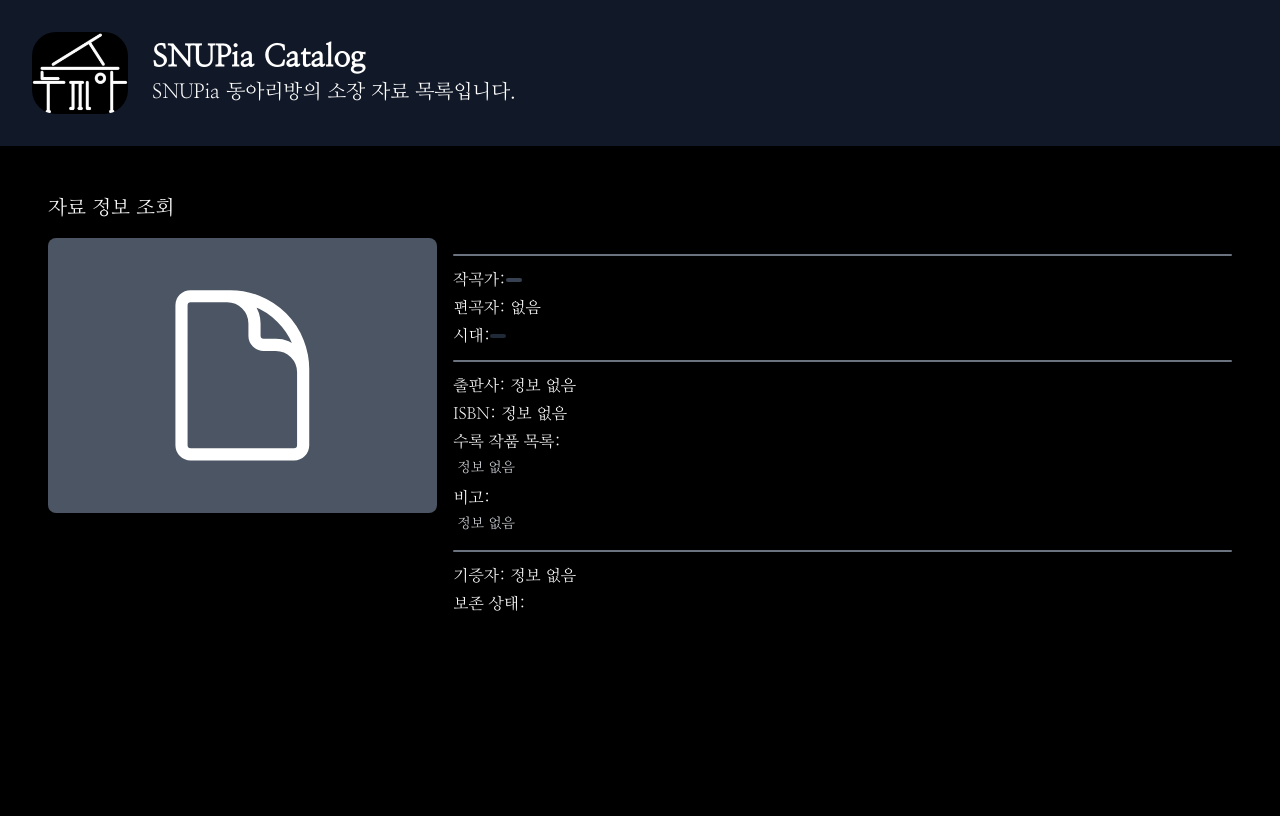
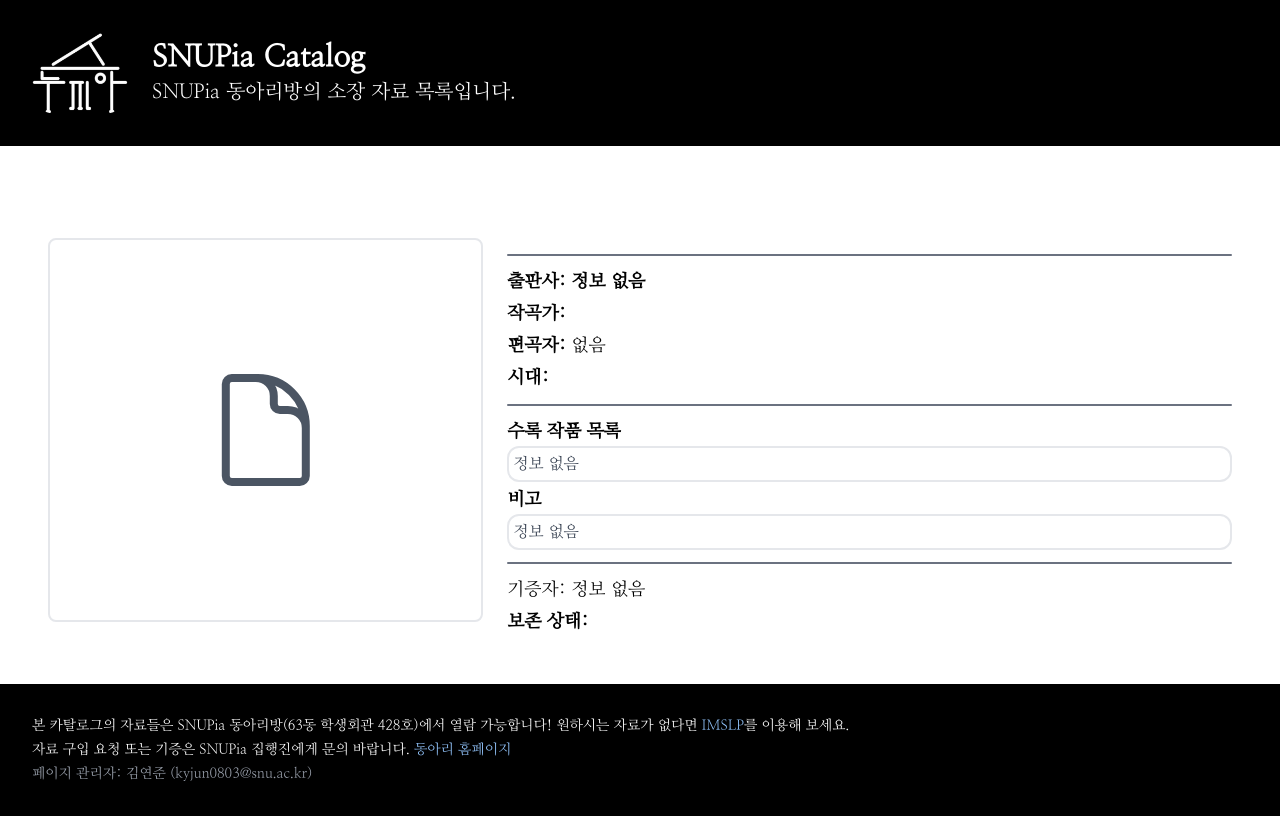
Before and after one commit to Superfish83/snupia_utils, a Next.js app: page /catalog/1 in a window 1280 px wide. Built offline with nearby package versions, Linux system fonts and the light colour scheme; no server answers.

Commit message:
search bar

```diff
--- a/app/catalog/[id]/page.js
+++ b/app/catalog/[id]/page.js
@@ -5,11 +5,40 @@ import { use } from "react";
 import Image from "next/image";
 import Link from "next/link";
 
-import {
-  TagComposer,
-  TagEra,
-  MaybeImage,
-} from "@/components/catalog/catalogItem";
+import { TagComposer, TagEra } from "@/components/catalog/catalogItem";
+import { DocumentIcon } from "@heroicons/react/24/outline";
+import CatalogFooter from "@/components/catalog/catalogFooter";
+
+function MaybeImage({ imageUrl, webImageUrl }) {
+  const url =
+    imageUrl && imageUrl.length > 0
+      ? imageUrl
+      : webImageUrl && webImageUrl.length > 0
+      ? webImageUrl
+      : null;
+  const valid = url != null;
+
+  return (
+    <div
+      className={
+        "flex w-2/5 h-96 items-center justify-center rounded-lg text-gray-600 border-2 " +
+        (!valid && " bg-white")
+      }
+    >
+      {valid ? (
+        <Image
+          src={url}
+          alt="Catalog Item"
+          className="w-fit h-full"
+          width={200}
+          height={200}
+        />
+      ) : (
+        <DocumentIcon className="w-1/2 my-10 h-32" />
+      )}
+    </div>
+  );
+}
 
 export default function CatalogId({ params }) {
   const { id } = use(params);
@@ -31,7 +60,7 @@ export default function CatalogId({ params }) {
       <header>
         <Link
           href="/catalog"
-          className="flex p-8 space-x-6 items-center min-h-36 bg-gray-900"
+          className="flex p-8 space-x-6 items-center min-h-36 bg-black"
         >
           <Image
             src="/logo.png"
@@ -52,58 +81,58 @@ export default function CatalogId({ params }) {
       <section className="p-4 md:p-12 ">
         <div className="text-xl mb-4">자료 정보 조회</div>
         {itemJson ? (
-          <section className="flex space-x-4 rounded-xl w-full min-h-96">
-            <MaybeImage imageUrl={"/logo.png"} />
+          <section className="flex space-x-6 rounded-xl w-full min-h-96 text-black text-lg">
+            <MaybeImage imageUrl={itemJson.img} webImageUrl={itemJson.webimg} />
             <div className="flex flex-col w-2/3 h-full justify-center space-y-3">
               <div className="space-y-1">
                 <div className="text-2xl font-bold">{itemJson.title_kor}</div>
+                <div className=" text-gray-700">{itemJson.description}</div>
                 {itemJson.title_org && (
-                  <div className="text-gray-300">
-                    원제: {itemJson.title_org}
+                  <div className="text-gray-700">
+                    {`(원제: ${itemJson.title_org})`}
                   </div>
                 )}
-                <div className=" text-gray-300">{itemJson.description}</div>
               </div>
 
               <div className="w-full h-0.5 rounded-full my-10 bg-gray-500" />
 
               <div className="space-y-1">
-                <div className="flex items-center">
-                  작곡가: <TagComposer composer={itemJson.composer_kor} />{" "}
-                  {itemJson.composer_org && (
-                    <div className="text-gray-300">
-                      ({itemJson.composer_org})
-                    </div>
-                  )}
+                <div className="font-bold">
+                  출판사:{" "}
+                  {itemJson.publisher ? itemJson.publisher : "정보 없음"}
+                </div>
+                {itemJson.isbn && (
+                  <div className="">
+                    <span className="font-bold">ISBN: </span> {itemJson.isbn}
+                  </div>
+                )}
+                <div className="">
+                  <span className="font-bold">작곡가:</span>{" "}
+                  {itemJson.composer_kor}
+                  {itemJson.composer_org ? ` (${itemJson.composer_org})` : ""}
                 </div>
                 <div className="">
-                  편곡자:{" "}
+                  <span className="font-bold">편곡자:</span>{" "}
                   {itemJson.transcription ? itemJson.transcription : "없음"}
                 </div>
-                <div className="flex items-center">
-                  시대: <TagEra era={itemJson.era} />
+                <div className="">
+                  <span className="font-bold">시대:</span> {itemJson.era}
+                  {itemJson.era_eng ? ` (${itemJson.era_eng})` : ""}
                 </div>
               </div>
 
               <div className="w-full h-0.5 rounded-full my-10 bg-gray-500" />
 
               <div className="space-y-1">
-                <div className="">
-                  출판사:{" "}
-                  {itemJson.publisher ? itemJson.publisher : "정보 없음"}
-                </div>
-                <div className="">
-                  ISBN: {itemJson.isbn ? itemJson.isbn : "정보 없음"}
-                </div>
                 <div>
-                  수록 작품 목록:
-                  <div className="text-sm text-gray-300 p-1">
+                  <div className="font-bold">수록 작품 목록</div>
+                  <div className="text-base text-gray-700 border-2 rounded-xl p-1">
                     {itemJson.opus ? itemJson.opus : "정보 없음"}
                   </div>
                 </div>
                 <div>
-                  비고:
-                  <div className="text-sm text-gray-300 p-1">
+                  <div className="font-bold">비고</div>
+                  <div className="text-base text-gray-700 border-2 rounded-xl p-1">
                     {itemJson.desc2 ? itemJson.desc2 : "정보 없음"}
                   </div>
                 </div>
@@ -115,14 +144,14 @@ export default function CatalogId({ params }) {
                 <div className="">
                   기증자: {itemJson.doner ? itemJson.doner : "정보 없음"}
                 </div>
-                <div>
+                <div className="font-bold">
                   보존 상태:{" "}
                   {itemJson.condition == 3 ? (
-                    <span className="text-green-300">양호</span>
+                    <span className="text-green-600">좋음</span>
                   ) : itemJson.condition == 2 ? (
-                    <span className="text-yellow-300">보통</span>
+                    <span className="text-yellow-600">보통</span>
                   ) : itemJson.condition == 1 ? (
-                    <span className="text-red-300">나쁨</span>
+                    <span className="text-red-600">나쁨</span>
                   ) : null}
                 </div>
               </div>
@@ -132,6 +161,7 @@ export default function CatalogId({ params }) {
           <div className="my-40 text-center">Loading...</div>
         )}
       </section>
+      <CatalogFooter />
     </>
   );
 }
--- a/app/catalog/layout.js
+++ b/app/catalog/layout.js
@@ -12,7 +12,7 @@ export const metadata = {
 export default function RootLayout({ children }) {
   return (
     <section
-      className={`${fontNanumMyeongjo.className} antialiased`}
+      className={`${fontNanumMyeongjo.className} antialiased bg-white`}
       id="catalog"
     >
       {children}
--- a/app/catalog/page.js
+++ b/app/catalog/page.js
@@ -1,84 +1,58 @@
 "use client";
 import { useEffect, useState } from "react";
-import CatalogItem from "@/components/catalog/catalogItem";
-import Image from "next/image";
-import Link from "next/link";
+import CatalogItem, { TagEra } from "@/components/catalog/catalogItem";
+import CatalogFooter from "@/components/catalog/catalogFooter";
+import SearchHeader from "@/components/catalog/searchHeader";
 
 export default function Catalog() {
   const [catalogData, setCatalogData] = useState(null);
   const [catalogVersion, setCatalogVersion] = useState(null);
-  const [loading, setLoading] = useState(true);
+  const [isLoading, setIsLoading] = useState(true);
+
+  const [displayData, setDisplayData] = useState(null);
+  const [displayText, setDisplayText] = useState("전체 자료 목록");
 
   useEffect(() => {
     async function fetchCatalogData() {
       const res = await fetch("/api/catalog");
       const data = await res.json();
       setCatalogData(data.data);
+      setDisplayData(data.data);
       setCatalogVersion(data.version);
-      setLoading(false);
+      setIsLoading(false);
     }
     fetchCatalogData();
-  }, [loading]);
+  }, [isLoading]);
 
   return (
     <>
-      <header className="flex p-4 md:p-8 space-x-6 items-center min-h-36 bg-gray-900">
-        <Image
-          src="/logo.png"
-          alt="SNUPia Logo"
-          width={100}
-          height={100}
-          className="w-24 rounded-3xl"
+      <SearchHeader
+        loading={isLoading}
+        catalogVersion={catalogVersion}
+        catalogData={catalogData}
+        setDisplayData={setDisplayData}
+        setDisplayText={setDisplayText}
+        setIsLoading={setIsLoading}
       />
-        <div className="space-y-0.5">
-          <div className="text-xl md:text-3xl font-bold">SNUPia Catalog</div>
-          <div className="text-sm md:text-xl">
-            SNUPia 동아리방의 소장 자료 목록입니다.
-          </div>
-          <div className="text-sm text-gray-400">
-            Version: {!loading ? catalogVersion : "Loading..."}
-          </div>
-        </div>
-      </header>
-      <article className="p-4 md:p-8 ">
-        <div className="text-xl mb-4">전체 검색 결과</div>
-        {catalogData ? (
+      <article className="p-4 md:p-8 text-black ">
+        <div className="text-xl mb-4">{displayText}</div>
+        {displayData ? (
+          displayData.length > 0 ? (
             <section className="grid grid-cols-1 md:grid-cols-2 lg:grid-cols-3 gap-4">
-            {catalogData.map((item, index) =>
+              {displayData.map((item, index) =>
                 item.id && item.id !== 0 ? (
                   <CatalogItem key={index} itemJson={item} />
                 ) : null
               )}
             </section>
           ) : (
+            <div className="my-40 text-center">검색 결과가 없습니다.</div>
+          )
+        ) : (
           <div className="my-40 text-center">Loading...</div>
         )}
       </article>
-      <footer className="flex px-4 md:px-8 py-8 items-center ">
-        <div className="space-y-1 text-sm">
-          <div className="">
-            위 자료들은 SNUPia 동아리방(63동 학생회관 428호)에서 열람
-            가능합니다! 원하시는 자료가 없다면{" "}
-            <span>
-              <Link href={"https://imslp.org"} className="text-blue-300">
-                IMSLP
-              </Link>
-            </span>
-            를 이용해 보세요.
-          </div>
-          <div>
-            자료 구입 요청 또는 기증은 SNUPia 집행진에게 문의 바랍니다.{" "}
-            <span>
-              <Link href={"https://snupia.kr"} className="text-blue-300">
-                동아리 홈페이지
-              </Link>
-            </span>
-          </div>
-          <div className="text-gray-400">
-            카탈로그 페이지 관리자: 김연준 (kyjun0803@snu.ac.kr)
-          </div>
-        </div>
-      </footer>
+      <CatalogFooter />
     </>
   );
 }
--- /dev/null
+++ b/components/catalog/catalogFooter.js
@@ -0,0 +1,31 @@
+import Link from "next/link";
+
+export default function CatalogFooter() {
+  return (
+    <footer className="flex px-4 md:px-8 py-8 items-center bg-black">
+      <div className="space-y-1 text-sm">
+        <div className="">
+          본 카탈로그의 자료들은 SNUPia 동아리방(63동 학생회관 428호)에서 열람
+          가능합니다! 원하시는 자료가 없다면{" "}
+          <span>
+            <Link href={"https://imslp.org"} className="text-blue-300">
+              IMSLP
+            </Link>
+          </span>
+          를 이용해 보세요.
+        </div>
+        <div>
+          자료 구입 요청 또는 기증은 SNUPia 집행진에게 문의 바랍니다.{" "}
+          <span>
+            <Link href={"https://snupia.kr"} className="text-blue-300">
+              동아리 홈페이지
+            </Link>
+          </span>
+        </div>
+        <div className="text-gray-400">
+          페이지 관리자: 김연준 (kyjun0803@snu.ac.kr)
+        </div>
+      </div>
+    </footer>
+  );
+}
--- a/components/catalog/catalogItem.js
+++ b/components/catalog/catalogItem.js
@@ -2,52 +2,60 @@ import Image from "next/image";
 import { DocumentIcon } from "@heroicons/react/24/outline";
 import Link from "next/link";
 
-export function TagComposer({ composer }) {
+const tagCss = {
+  바로크: "bg-red-800 hover:bg-red-700",
+  고전: "bg-orange-700 hover:bg-orange-600",
+  낭만: "bg-amber-600 hover:bg-amber-500",
+  인상주의: "bg-blue-800 hover:bg-blue-700",
+  현대: "bg-violet-800 hover:bg-violet-700",
+  동시대: "bg-purple-800 hover:bg-purple-700",
+  "팝/가요": "bg-green-800 hover:bg-green-700",
+  재즈: "bg-cyan-800 hover:bg-cyan-700",
+  "분류 없음": "bg-gray-800 hover:bg-gray-700",
+};
+
+function TagComposer({ composer }) {
   return (
     <div
-      className="my-0.5 mr-1 bg-gray-700 hover:bg-gray-500 transition-all
-       px-2 py-0.5 rounded-xl text-sm w-fit"
+      className="my-0.5 mr-1 bg-gray-800 hover:bg-gray-700 text-white cursor-pointer transition-all
+       px-2 py-0.5 rounded-xl w-fit"
     >
       {composer}
     </div>
   );
 }
-export function TagEra({ era }) {
+
+function TagEra({ era }) {
   return (
     <div
       className={
-        "my-0.5 mr-1 px-2 py-0.5 rounded-xl text-sm w-fit transition-all " +
-        (era == "바로크 시대"
-          ? "bg-red-800 hover:bg-red-600"
-          : era == "고전 시대"
-          ? "bg-orange-700 hover:bg-orange-600"
-          : era == "낭만주의"
-          ? "bg-amber-600 hover:bg-amber-500"
-          : era == "인상주의"
-          ? "bg-blue-800 hover:bg-blue-600"
-          : era == "현대"
-          ? "bg-purple-800 hover:bg-purple-600"
-          : era == "팝/가요"
-          ? "bg-green-800 hover:bg-green-600"
-          : era == "재즈"
-          ? "bg-cyan-800 hover:bg-cyan-600"
-          : "bg-gray-800 hover:bg-gray-600")
+        "my-0.5 mr-1 px-2 py-0.5 rounded-xl w-fit " +
+        "transition-all cursor-pointer text-white " +
+        tagCss[era]
       }
     >
       {era}
     </div>
   );
 }
-export function MaybeImage({ imageUrl, valid = false }) {
+function ItemMaybeImage({ imageUrl, webImageUrl }) {
+  const url =
+    imageUrl && imageUrl.length > 0
+      ? imageUrl
+      : webImageUrl && webImageUrl.length > 0
+      ? webImageUrl
+      : null;
+  const valid = url != null;
+
   return (
     <div
       className={
-        "flex w-1/3 h-full items-center justify-center rounded-lg" +
-        (!valid && " bg-gray-600")
+        "flex w-1/3 h-full items-center justify-center rounded-lg text-gray-600 border-2 border-gray-600" +
+        (!valid && " bg-white")
       }
     >
       {valid ? (
-        <Image src={imageUrl} alt="Catalog Item" width={200} height={200} />
+        <Image src={url} alt="Catalog Item" width={200} height={200} />
       ) : (
         <DocumentIcon className="w-1/2 my-10 min-h-32" />
       )}
@@ -60,26 +68,28 @@ export default function CatalogItem({ itemJson }) {
     <Link
       href={`/catalog/${itemJson.id}`}
       className="flex p-4 space-x-4 border-2
-        border-gray-300 hover:bg-gray-900 transition-all
+        border-gray-800 hover:bg-gray-100 transition-all
          rounded-xl w-full min-h-52"
     >
-      <MaybeImage imageUrl={"/logo.png"} />
-      <div className="flex flex-col w-2/3 h-full justify-center space-y-1">
+      <ItemMaybeImage imageUrl={itemJson.img} webImageUrl={itemJson.webimg} />
+      <div className="flex flex-col w-2/3 h-full justify-center space-y-1 text-black">
         <div className="text-xl font-bold">{itemJson.title_kor}</div>
-        <div className="text-sm text-gray-300">{itemJson.description}</div>
-        <div className="text-sm text-gray-400">{itemJson.publisher}</div>
+        <div className="text-sm text-gray-700">{itemJson.description}</div>
+        <div className="text-sm text-gray-700 font-bold">
+          {itemJson.publisher}
+        </div>
         <div className="text-sm flex flex-wrap align-center ">
           <TagComposer composer={itemJson.composer_kor} />
           <TagEra era={itemJson.era} />
         </div>
-        <div className="text-sm text-gray-300">
+        <div className="font-bold text-gray-700">
           보존 상태:{" "}
           {itemJson.condition == 3 ? (
-            <span className="text-green-300">양호</span>
+            <span className="text-green-600">좋음</span>
           ) : itemJson.condition == 2 ? (
-            <span className="text-yellow-300">보통</span>
+            <span className="text-yellow-600">보통</span>
           ) : itemJson.condition == 1 ? (
-            <span className="text-red-300">나쁨</span>
+            <span className="text-red-600">나쁨</span>
           ) : null}
         </div>
       </div>
--- /dev/null
+++ b/components/catalog/searchHeader.js
@@ -0,0 +1,156 @@
+import { MagnifyingGlassIcon } from "@heroicons/react/24/outline";
+import Image from "next/image";
+import { useEffect, useState } from "react";
+
+const eras = [
+  "바로크",
+  "고전",
+  "낭만",
+  "인상주의",
+  "현대",
+  "동시대",
+  "팝/가요",
+  "재즈",
+];
+const selectedTagCss = {
+  바로크: "border-red-800 hover:border-red-700",
+  고전: "border-orange-700 hover:border-orange-600",
+  낭만: "border-amber-600 hover:border-amber-500",
+  인상주의: "border-blue-800 hover:border-blue-700",
+  현대: "border-violet-800 hover:border-violet-700",
+  동시대: "border-purple-800 hover:border-purple-700",
+  "팝/가요": "border-green-800 hover:border-green-700",
+  재즈: "border-cyan-800 hover:border-cyan-700",
+  "분류 없음": "border-gray-800 hover:border-gray-700",
+};
+function SearchTagEra({ era, selected, onClick }) {
+  const css =
+    "my-0.5 mr-1 px-2 py-0.5 rounded-xl w-fit " +
+    "transition-all cursor-pointer text-white border-2 " +
+    (selected ? selectedTagCss[era] : "border-gray-400 hover:border-gray-500");
+  return (
+    <button onClick={onClick} className={css}>
+      {era}
+    </button>
+  );
+}
+
+export default function SearchHeader({
+  loading,
+  catalogVersion,
+  catalogData,
+  setDisplayData,
+  setDisplayText,
+  setIsLoading,
+}) {
+  const [searchText, setSearchText] = useState("");
+  const [searchTag, setSearchTag] = useState("");
+
+  function getMatch(target, keyword) {
+    let a = null;
+    let b = null;
+
+    const charsToRemove = " -*+?.,\\^$|#";
+    const regex = new RegExp(`[${charsToRemove}]`, "g");
+
+    const reduce = (str) =>
+      str
+        .toLowerCase()
+        .replace(regex, "")
+        .replace(/-/g, "")
+        .replace(/Ä/g, "ae")
+        .replace(/ä/g, "ae")
+        .replace(/Ö/g, "oe")
+        .replace(/ö/g, "oe")
+        .replace(/Ü/g, "ue")
+        .replace(/ü/g, "ue")
+        .replace(/ß/g, "ss")
+        .replace(/ç/g, "c")
+        .replace(/ñ/g, "n");
+
+    if (target) {
+      a = reduce(target);
+    }
+    if (keyword) {
+      b = reduce(keyword);
+    }
+    return a?.includes(b);
+  }
+
+  function doSearch() {
+    setIsLoading(true);
+
+    const doTagSearch = searchTag !== "";
+    const doTextSearch = searchText !== "";
+
+    const displayData = catalogData?.filter(
+      (item) =>
+        (!doTagSearch || item.era === searchTag) &&
+        (!doTextSearch ||
+          getMatch(item.title_kor, searchText) ||
+          getMatch(item.title_org, searchText) ||
+          getMatch(item.description, searchText) ||
+          getMatch(item.composer_kor, searchText) ||
+          getMatch(item.composer_org, searchText) ||
+          getMatch(item.performer_kor, searchText))
+    );
+    //console.log(displayData);
+    setDisplayData(displayData);
+    if (doTagSearch || doTextSearch)
+      setDisplayText(`검색 결과 (${displayData.length}건)`);
+    else setDisplayText("전체 자료 목록");
+    setIsLoading(false);
+  }
+  useEffect(() => {
+    doSearch();
+  }, [searchText, searchTag]);
+
+  return (
+    <header className="flex p-4 md:p-8 space-x-6 items-center min-h-36 bg-black">
+      <Image
+        src="/logo.png"
+        alt="SNUPia Logo"
+        width={100}
+        height={100}
+        className="w-24 rounded-3xl"
+      />
+      <div className="space-y-0.5">
+        <div className="text-xl md:text-3xl font-bold">SNUPia Catalog</div>
+        <div className="text-sm md:text-xl">
+          SNUPia 동아리방의 소장 자료 목록입니다.
+        </div>
+        <div className="text-sm text-gray-400">
+          Version: {!loading ? catalogVersion : "Loading..."}
+        </div>
+      </div>
+
+      <section className="space-y-2 px-4">
+        <div className="w-full h-fit bg-gray-700 rounded-full px-4 py-2 gap-2 flex items-center">
+          <MagnifyingGlassIcon className="w-6 h-6" />
+          <input
+            type="text"
+            className="w-full bg-transparent text-lg"
+            placeholder="검색어를 입력하세요(2자 이상)"
+            onChange={(e) => {
+              if (e.target.value.length >= 2) setSearchText(e.target.value);
+              else setSearchText("");
+            }}
+          />
+        </div>
+        <div className="flex gap-1">
+          {eras.map((era, index) => (
+            <SearchTagEra
+              key={index}
+              era={era}
+              selected={era === searchTag}
+              onClick={() => {
+                if (era === searchTag) setSearchTag(""); // Unselect
+                else setSearchTag(era);
+              }}
+            />
+          ))}
+        </div>
+      </section>
+    </header>
+  );
+}
--- a/next.config.mjs
+++ b/next.config.mjs
@@ -5,6 +5,23 @@ const nextConfig = {
   },
   images: {
     minimumCacheTTL: 31536000,
+    remotePatterns: [
+      {
+        protocol: "https",
+        hostname: "contents.kyobobook.co.kr",
+        pathname: "/**",
+      },
+      {
+        protocol: "https",
+        hostname: "m.media-amazon.com",
+        pathname: "/**",
+      },
+      {
+        protocol: "https",
+        hostname: "www.henle.de",
+        pathname: "/**",
+      },
+    ],
   },
 };
 
```
Also changed, not shown: 1 other file (tests, documents, lock files or other folders). Lines whose indentation alone changed are shown as unchanged.
